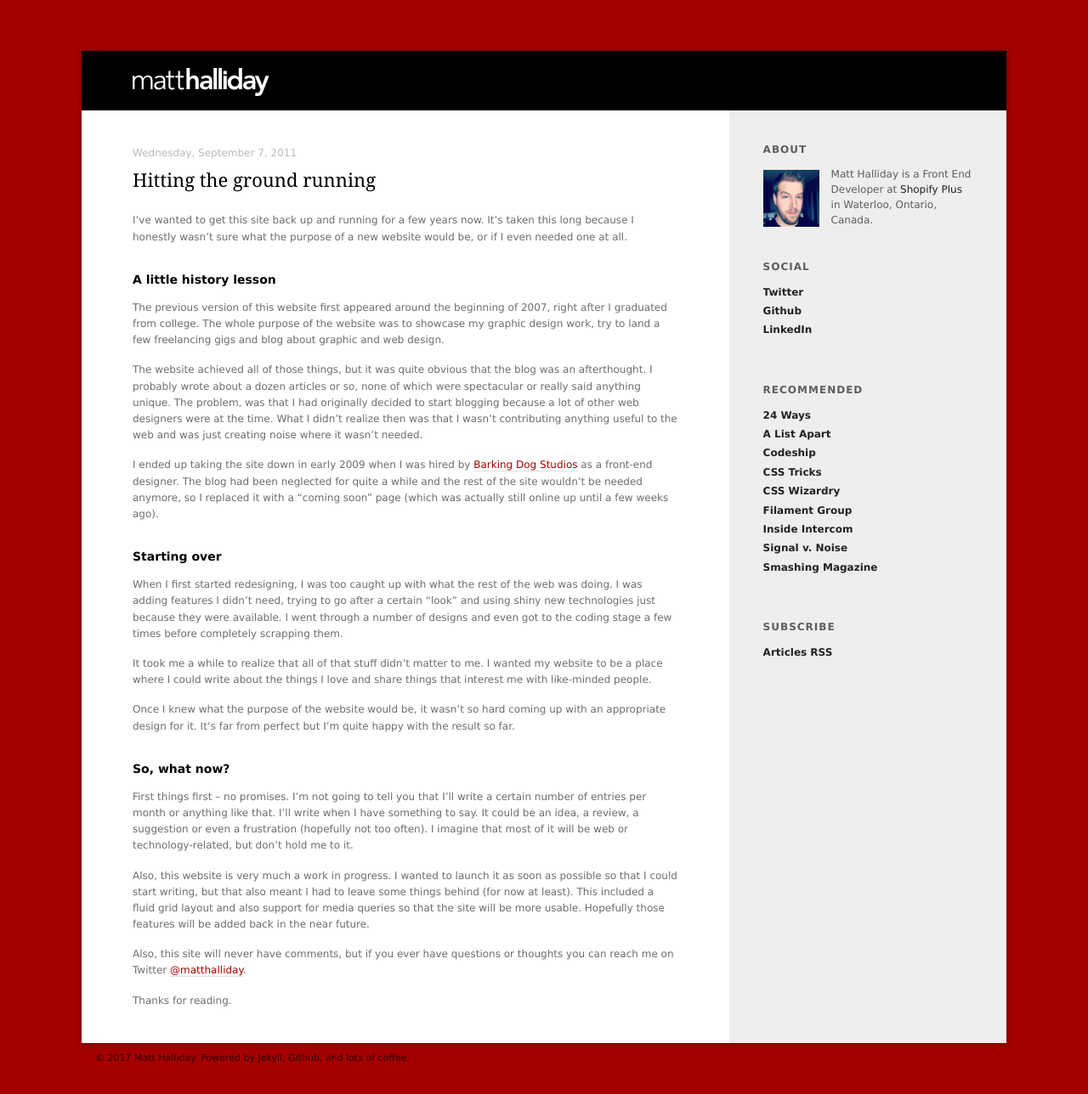
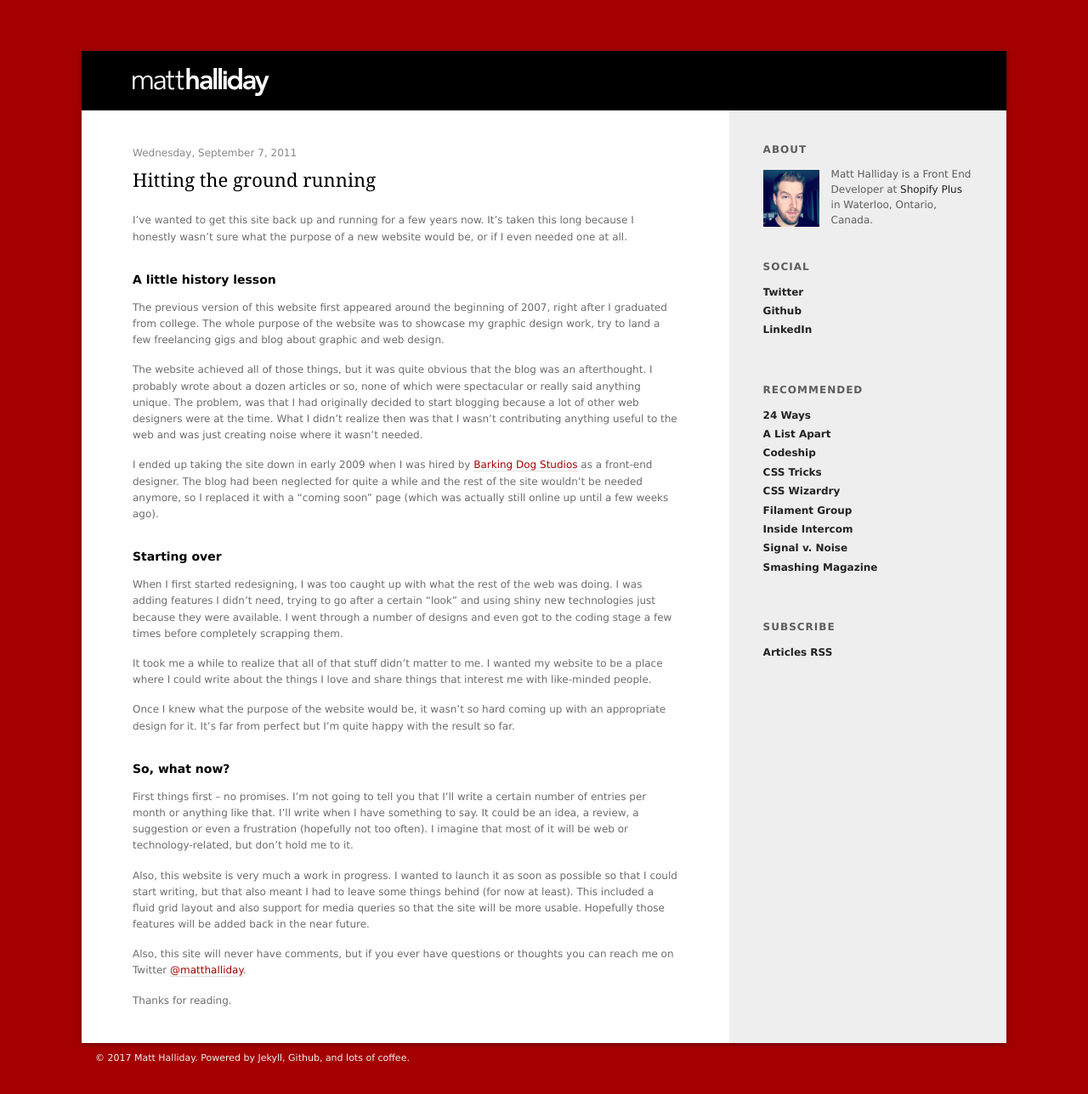
Before and after one commit to matthalliday/matthalliday.github.io, a Jekyll site: the page built from _posts/2011-09-07-hitting-the-ground-running.md, in a window 1280 px wide. Shown: the whole page at 85% size. Built offline with Jekyll 4.4.1, drawn with Linux system fonts in a browser that asks for light colours.

Commit message:
Fix color contrast issues with entry dates and footer text

```diff
--- a/_sass/layout/_entries.scss
+++ b/_sass/layout/_entries.scss
@@ -14,7 +14,7 @@
 
 .entry-date {
   font-size: calc-em(12px);
-  color: #bbb;
+  color: #888;
 }
 
 .entry-title {
--- a/_sass/layout/_structure.scss
+++ b/_sass/layout/_structure.scss
@@ -87,7 +87,7 @@
 .powered-by {
   margin: 0;
   font-size: calc-em(11px);
-  color: #2d0000;
+  color: #eee;
 
   a {
     text-decoration: none;
```
